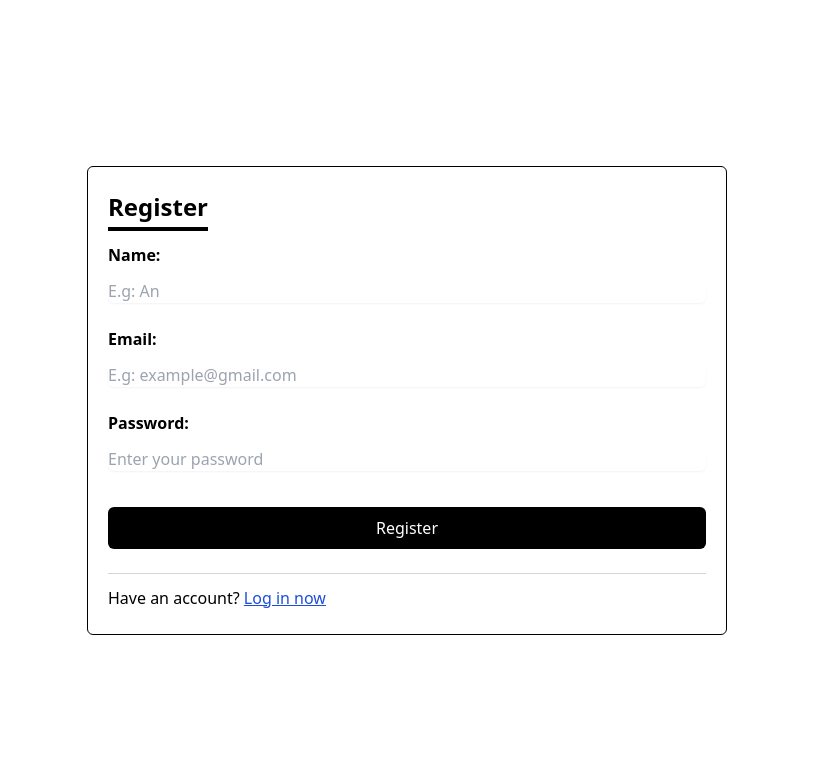
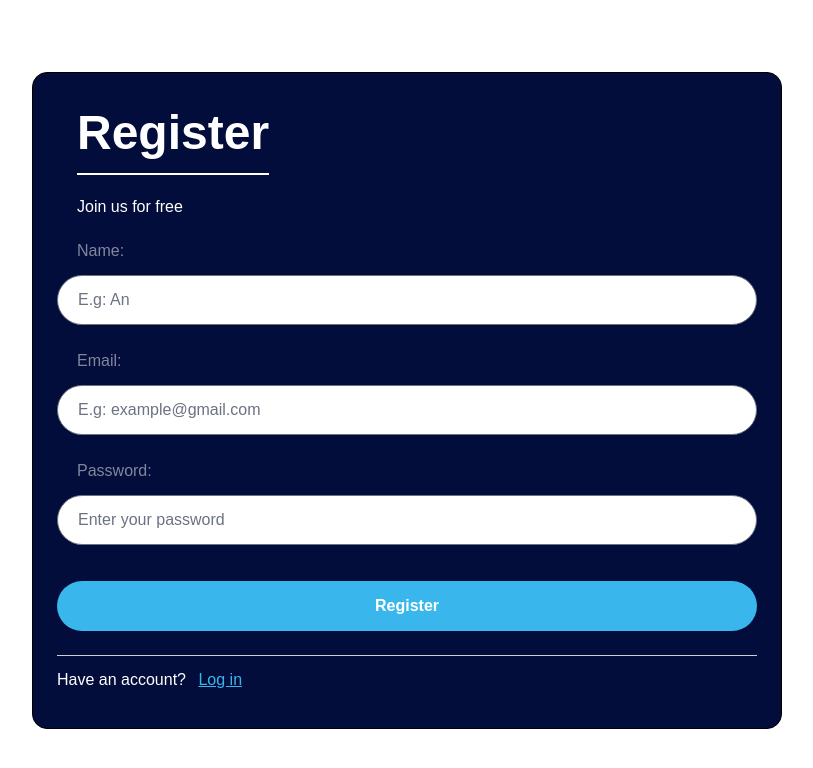
Before and after one commit to kaisergrimlock/SEPM-Project, a React (Create React App) app in the folder frontend/: page /register in a window 1280 px wide. Shown: the top 768 px of the page, without its empty margins (233-1046 px from the left). Built offline with nearby package versions, Linux system fonts and the light colour scheme.

Commit message:
login + register

```diff
--- a/frontend/package.json
+++ b/frontend/package.json
@@ -40,9 +40,10 @@
     ]
   },
   "devDependencies": {
+    "@tailwindcss/forms": "^0.5.2",
     "autoprefixer": "^10.4.7",
     "postcss": "^8.4.14",
     "tailwindcss": "^3.1.6"
   },
-  "proxy": "http://localhost:5000"
+  "proxy": "http://localhost:8080"
 }
--- a/frontend/src/components/login/LoginForm.js
+++ b/frontend/src/components/login/LoginForm.js
@@ -6,7 +6,7 @@ export const LoginForm = () => {
   const {
     register,
     handleSubmit,
-
+    formState: { errors },
   } = useForm();
 
   const [error, setError] = useState("");
@@ -15,14 +15,20 @@ export const LoginForm = () => {
 
   const loginHandler = async (data) => {
     try {
-      await axios.post(`/auth/login`, data).then((res) => {
-        localStorage.setItem("token", res);
-        console.log(res.data)
-        navigate("/");
+      await axios.post(`http://localhost:5000/auth/login`, data).then((res) => {
+        // console.log(res.data);
+        if (res.data.code === 0) {
+          navigate("/");
+        }
       });
-    } catch (error) {
+    } catch (err) {
       // Handle error from backend
-      console.log(error);
+      console.log(err.response.data.errMessage);
+      if (err.response.data.errMessage === "Password is invalid") {
+        setError("Email or Password is invalid");
+      } else {
+        setError(err.response.data.errMessage);
+      }
     }
     // console.log(data)
   };
@@ -35,15 +41,28 @@ export const LoginForm = () => {
       required: "* Password is required",
     },
   };
+
+  // const verifyToken = () => {
+  //   let config = {
+  //     headers: { Authorization: `Bearer ${localStorage.getItem("token")}` },
+  //   };
+  //   axios.get("http://localhost:8080/auth/verifyRefreshToken", config).then(res => {
+  //     console.log(res)
+  //   })
+  // }
+
   return (
-    <div className="border border-black py-5 px-10 rounded-lg bg-white">
+    <div className="border border-black px-5 py-3 rounded-[15px] bg-navy w-[750px] h-auto">
       <form action="/login" method="post" onSubmit={handleSubmit(loginHandler)}>
-        <h1 className="pt-3 pb-1 text-2xl font-bold border-b-4 border-black inline-block w-fit">
+        <h1 className="mt-3 mx-5 pb-1 border-b-2 border-white inline-block w-fit text-[48px] font-semibold text-white">
           Login
         </h1>
-        <div className="my-3">
-          <label htmlFor="email" className="font-semibold">
-            Username:{" "}
+
+        <p className="text-white m-5">Together, we will save more lives</p>
+
+        <div className="">
+          <label htmlFor="email" className="text-white/50 mx-5">
+            Username:
           </label>
           <input
             type="email"
@@ -51,39 +70,49 @@ export const LoginForm = () => {
             name="email"
             {...register("email", loginValidation.email)}
             placeholder="Enter your email"
+            className="rounded-[50px]"
           />
+          <span className="text-red-500 mx-5 my-2">
+            {errors.email && errors.email.message}
+          </span>
         </div>
 
         <div className="my-3">
-          <label htmlFor="password" className="font-semibold">
-            Password:{" "}
+          <label htmlFor="password" className="text-white/50 mx-5">
+            Password:
           </label>
           <input
             type="password"
             id="password"
             name="password"
             {...register("password", loginValidation.password)}
+            className="rounded-[50px]"
             placeholder="Enter your password"
           />
+          <span className="text-red-500 mx-5 my-2">
+          {errors.password && errors.password.message}
+        </span>
         </div>
 
-        {error && <div className="text-red-500">{error}</div>}
-        <div className="login-btn pt-3 pb-6 border-b">
+        {error && <div className="text-red-500 mx-5 my-3">* {error}</div>}
+
+        <div className="login-btn mt-6 pb-6 border-b border-white/80">
           <button
             type="submit"
-            className="w-full bg-black h-[42px] text-white rounded-lg"
+            className="w-full bg-cyan h-[50px] font-semibold text-white rounded-[50px]"
+            // onClick={verifyToken}
           >
             Login
           </button>
         </div>
 
-        <p className="my-3">
-          Don't have an account?{" "}
+        <p className="mt-3 mb-8 text-white">
+          Don't have an account?
           <Link
             to="/register"
-            className="text-blue-700 underline hover:opacity-50 duration-300"
+            className="text-cyan underline hover:opacity-50 duration-300 px-2"
           >
-            Sign up now
+            Sign up
           </Link>
         </p>
       </form>
--- a/frontend/src/components/register/RegisterForm.js
+++ b/frontend/src/components/register/RegisterForm.js
@@ -16,11 +16,11 @@ export const RegisterForm = () => {
     password: "",
   });
 
-      const [error, setError] = useState("")
-      const navigate = useNavigate()
+  const [error, setError] = useState("");
+  const navigate = useNavigate();
 
   const registerHandler = async (data) => {
-        console.log(data)
+    console.log(data);
     setUser({
       ...user,
       name: data.name,
@@ -30,8 +30,10 @@ export const RegisterForm = () => {
     const { name, email, password } = data;
     const registerNewUser = { name, email, password };
     try {
-          await axios.post(`/auth/register`, registerNewUser).then(res => {
-            console.log(res)
+      await axios
+        .post(`http://localhost:5000/auth/register`, registerNewUser)
+        .then((res) => {
+          console.log(res);
           if (res.data.code === 0) {
             setUser({
               ...user,
@@ -42,9 +44,10 @@ export const RegisterForm = () => {
             navigate("/login");
           }
         });
-        } catch (error) {
+    } catch (err) {
       // Handler when register not successfully
-          console.log(error.response.data)
+      console.log(err.response.data.errMessage);
+      setError(err.response.data.errMessage);
     }
   };
 
@@ -55,10 +58,10 @@ export const RegisterForm = () => {
         value: 10,
         message: "* Name length must be lower than 10",
       },
-          pattern:{
+      pattern: {
         value: /^[A-Za-z]+$/,
-            message: "* Invalid name"
-          }
+        message: "* Invalid name",
+      },
     },
     email: {
       required: "* Email is required",
@@ -82,20 +85,21 @@ export const RegisterForm = () => {
   };
 
   return (
-        <div className="sm:w-1/2 w-full h-auto border border-black rounded-md bg-white">
+    <div className="border border-black px-1 rounded-[15px] bg-navy w-[750px] h-auto">
       <form
         action="/register"
         method="POST"
         onSubmit={handleSubmit(registerHandler)}
         className="px-5 py-3"
       >
-            {error && <p className="text-red-600">{error}</p>}
-            <h1 className=" font-bold pt-3 pb-1 text-2xl inline-block border-b-4 border-black">
+        <h1 className=" mt-3 mx-5 pb-1 border-b-2 border-white inline-block w-fit text-[48px] font-semibold text-white">
           Register
         </h1>
 
+        <p className="text-white m-5">Join us for free</p>
+
         <div className="my-3">
-              <label htmlFor="name" className="font-semibold">
+          <label htmlFor="name" className="text-white/50 mx-5">
             Name:
           </label>
           <input
@@ -104,14 +108,15 @@ export const RegisterForm = () => {
             name="name"
             placeholder="E.g: An"
             {...register("name", registerValidation.name)}
+            className="rounded-[50px]"
           />
-              <span className="text-red-500">
+          <span className="text-red-500 mx-5 my-2">
             {errors.name && errors.name.message}
           </span>
         </div>
 
         <div className="my-3">
-              <label htmlFor="email" className=" font-semibold">
+          <label htmlFor="email" className="text-white/50 mx-5">
             Email:
           </label>
           <input
@@ -120,14 +125,15 @@ export const RegisterForm = () => {
             name="email"
             placeholder="E.g: example@gmail.com"
             {...register("email", registerValidation.email)}
+            className="rounded-[50px]"
           />
-              <span className="text-red-500">
+          <span className="text-red-500 mx-5 my-2">
             {errors.email && errors.email.message}
           </span>
         </div>
 
         <div className="my-3">
-              <label htmlFor="password" className=" font-semibold">
+          <label htmlFor="password" className="text-white/50 mx-5">
             Password:
           </label>
           <input
@@ -136,31 +142,34 @@ export const RegisterForm = () => {
             name="password"
             placeholder="Enter your password"
             {...register("password", registerValidation.password)}
+            className="rounded-[50px]"
           />
-              <span className="text-red-500">
+          <span className="text-red-500 mx-5 my-2">
             {errors.password && errors.password.message}
           </span>
         </div>
 
-            <div className="pt-3 pb-6 border-b border-gray-300">
+        {error && <p className="text-red-500 mx-5 my-2">{error}</p>}
+
+        <div className="pt-3 pb-6 border-b border-white/80">
           <button
             type="submit"
-                className=" bg-black text-white w-full h-[42px] rounded-md"
+            className=" bg-cyan text-white w-full h-[50px] rounded-[50px] font-semibold"
           >
             Register
           </button>
         </div>
 
-            <p className="my-3">
+        <p className="mt-3 mb-6 text-white">
           Have an account?{" "}
           <Link
             to="/login"
-                className="text-blue-700 underline hover:opacity-50 duration-300"
+            className="text-cyan underline hover:opacity-80 duration-300 px-2"
           >
-                Log in now
+            Log in
           </Link>
         </p>
       </form>
     </div>
   );
-}
+};
--- a/frontend/src/index.css
+++ b/frontend/src/index.css
@@ -18,10 +18,10 @@
     [multiple],
     textarea,
     select {
-      @apply w-full border-gray-300 rounded-md shadow-sm focus:border-black focus:ring-black my-3;
+      @apply w-full rounded-md shadow-sm focus:border-black focus:ring-black my-3 h-[50px] px-5;
     }
     [type="checkbox"],
     [type="radio"] {
-      @apply border-gray-300 rounded-md focus:border-black focus:ring-black my-3;
+      @apply rounded-md focus:border-black focus:ring-black my-3;
     }
   }
--- a/frontend/src/views/HomePage.js
+++ b/frontend/src/views/HomePage.js
@@ -1,7 +1,6 @@
 import React from 'react'
 import { Footer } from '../components/footer/Footer'
 import { Header } from '../components/header/Header'
-
 export const HomePage = () => {
   return (
     <>
--- a/frontend/src/views/LoginPage.js
+++ b/frontend/src/views/LoginPage.js
@@ -3,7 +3,7 @@ import { LoginForm } from '../components/login/LoginForm'
 
 export const LoginPage = () => {
   return (
-    <div className='w-full h-screen flex justify-center items-center sm:px-0 px-5'>
+    <div className='w-full h-screen flex justify-center items-center sm:px-10 px-5 font-nunitoSans'>
       <LoginForm />
     </div>
   )
--- a/frontend/src/views/RegisterPage.js
+++ b/frontend/src/views/RegisterPage.js
@@ -2,7 +2,7 @@ import React from 'react'
 import {RegisterForm} from '../components/register/RegisterForm'
 export const RegisterPage = () => {
   return (
-    <div className='w-full h-screen flex justify-center items-center sm:px-0 px-5'>
+    <div className='w-full h-screen flex justify-center items-center sm:px-10 px-5 font-nunitoSans'>
         <RegisterForm/>
     </div>
   )
--- a/frontend/tailwind.config.js
+++ b/frontend/tailwind.config.js
@@ -22,13 +22,20 @@ module.exports = {
         lightRed: "#F6ECE9",
         lightOrange: "#FEEFEB",
         lightPurple: "#F2F3FF",
-        yellow: "#DDB40A"
+        yellow: "#DDB40A",
+        navy: "#020D3B",
+        gray:"#808080"
       },
       fontFamily: {
         avenir: ["Avenir", "sans-serif"],
+        nunitoSans: ["Nunito Sans", "sans-serif"],
+        poppins:['Poppins', "sans-serif"],
+        monsterat: ["Montserrat", "sans-serif"]
       },
     },
   },
 
-  plugins: [],
+  plugins: [
+    require('@tailwindcss/forms'),
+  ],
 }
```
Also changed, not shown: 1 other file (tests, documents, lock files or other folders). Lines whose indentation alone changed are shown as unchanged.
